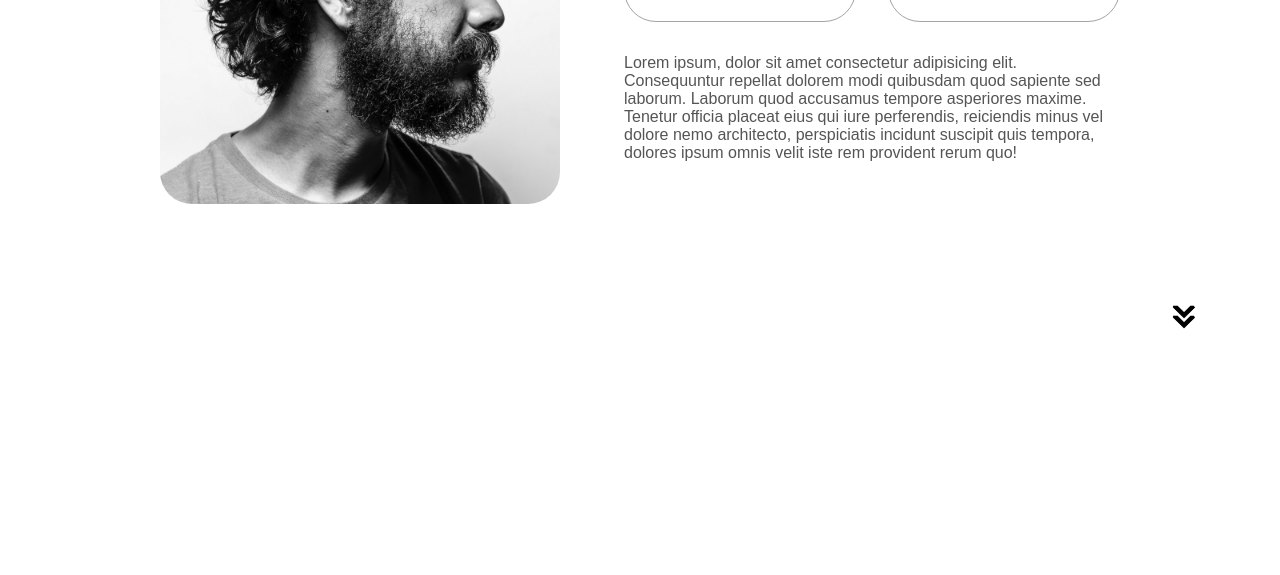
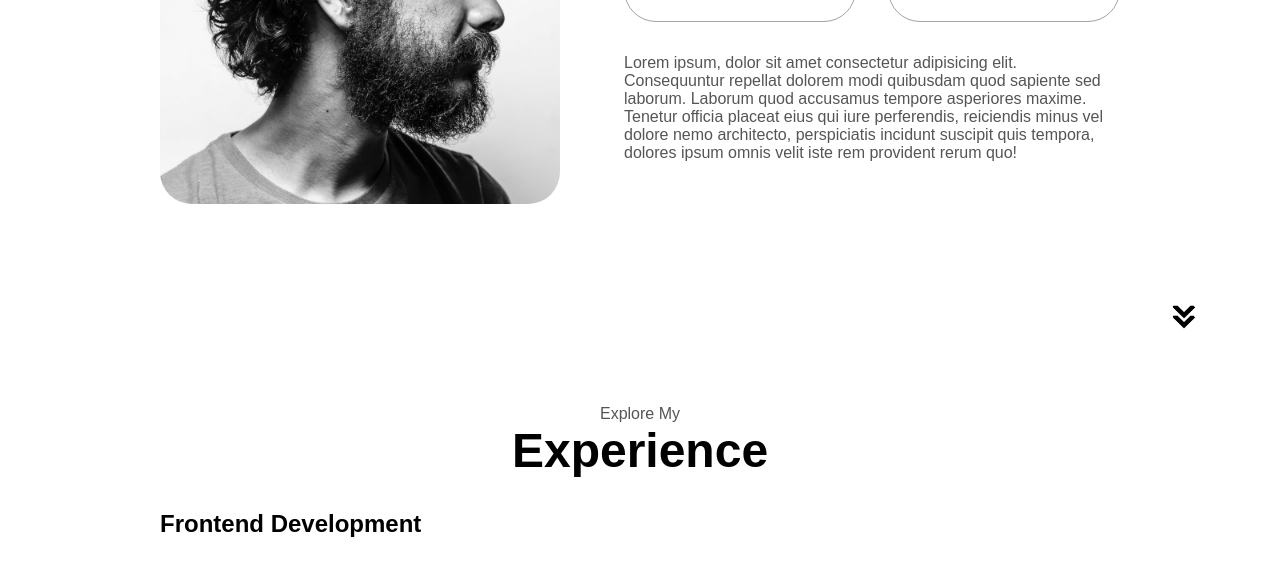
Before and after one commit to TheSeydiCharyyev/html-css-js-portfolio-tutorial-2, a plain HTML site: page index.html in a window 1280 px wide. Shown: the part 1171-1746 px from the top of the page. Before the commit the page ends 1544 px from the top, so only its background shows below. Drawn offline with Linux system fonts and the light colour scheme.

Commit message:
Update index.html

```diff
--- a/index.html
+++ b/index.html
@@ -124,7 +124,17 @@
         onclick="location.href='./#experience'"
       />
     </section>
-
+    <section id="experience">
+      <p class="section__text__p1">Explore My</p>
+      <h1 class="title">Experience</h1>
+      <div class="experience-details-container">
+        <div class="about-containers">
+          <div class="details-containers">
+            <h2 class="experience-sub-title">Frontend Development</h2>
+          </div>
+        </div>
+      </div>
+    </section>
     <script src="script.js"></script>
   </body>
 </html>
```
